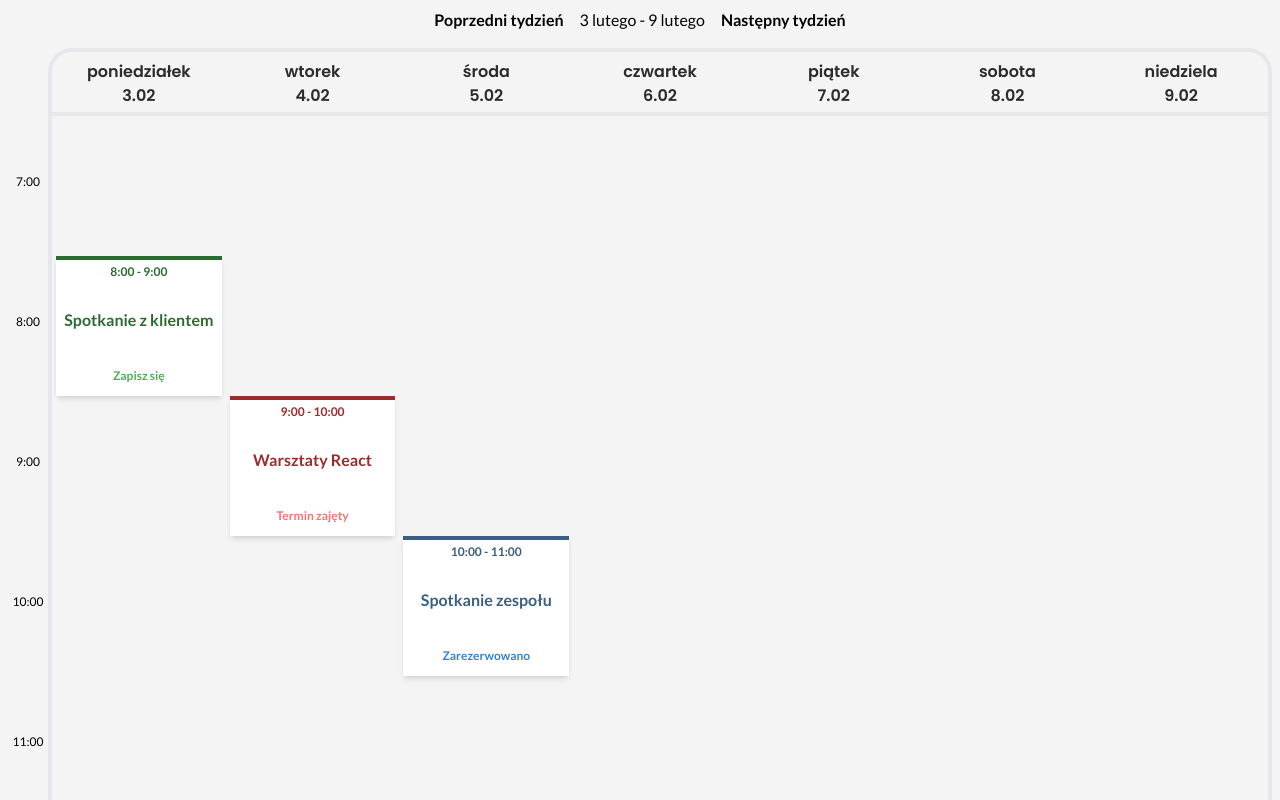
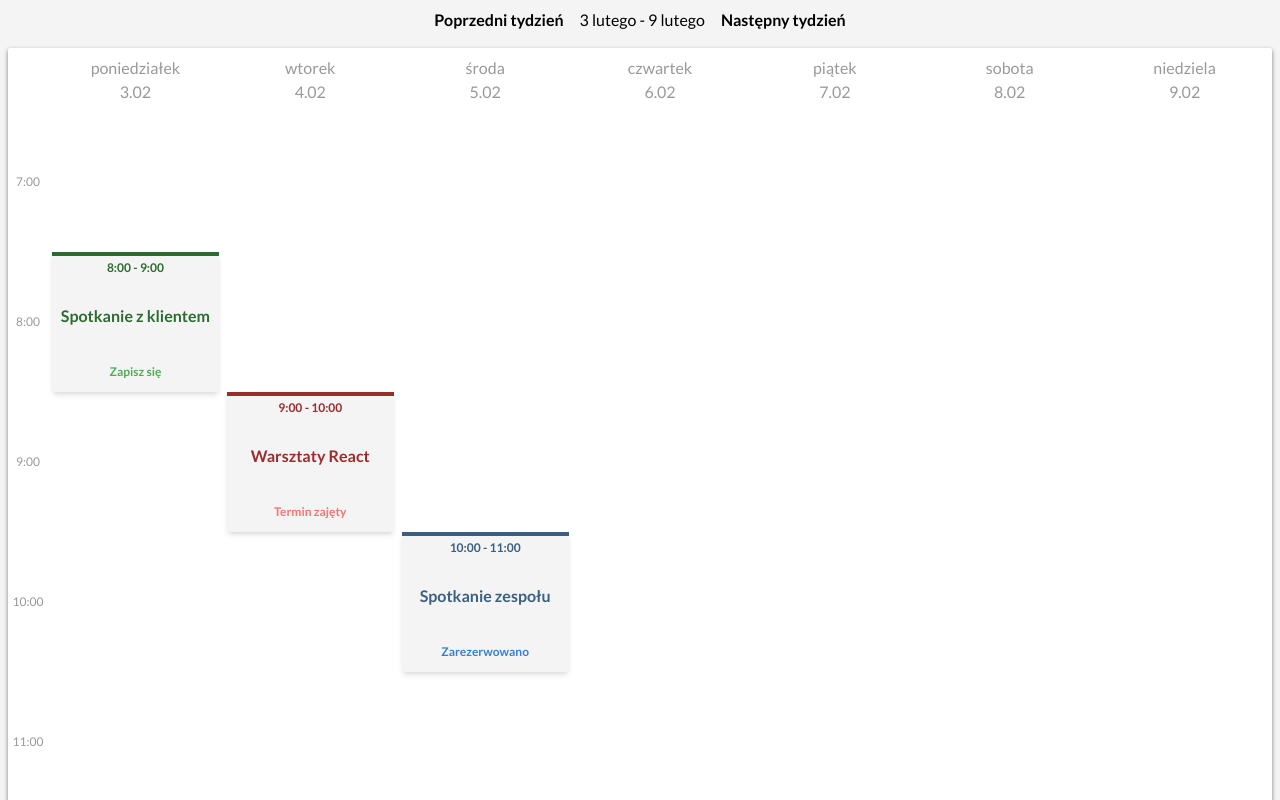
Before and after one commit to Jnlietta/weekly-calendar, a React (Create React App) app: page / in a window 1280 px wide. Shown: the top 800 px of the page. Built offline with nearby package versions, Linux system fonts and the light colour scheme.

Commit message:
Fix colors and complete look of DayCell, TimeColumn and calendar class

```diff
--- a/src/components/DayCell/DayCell.tsx
+++ b/src/components/DayCell/DayCell.tsx
@@ -8,7 +8,7 @@ interface DayCellProps {
 const DayCell: React.FC<DayCellProps> = ({ date }) => {
 
 return (
-  <div className="day-cell  border-b-4 p-2 h-[64px] text-dark whitespace-pre-line">
+  <div className="day-cell p-2 h-[64px] text-lightText whitespace-pre-line">
     <h2>{formatDateLong(date)}</h2>
   </div>
   );
--- a/src/components/EventCell/EventCell.tsx
+++ b/src/components/EventCell/EventCell.tsx
@@ -22,7 +22,7 @@ const EventCell: React.FC<EventCellProps> = ({event, eventIndex, columnHours}) =
         <div
             key={eventIndex}
             className={`event-cell flex flex-col place-content-between  text-center font-bold p-1 absolute
-                shadow-md cursor-pointer select-none flex-shrink-0 w-24 h-24 bg-white border-t-4
+                shadow-md cursor-pointer select-none flex-shrink-0 w-24 h-24 bg-background border-t-4
                 ${isFree ? 'border-t-free-800 text-free-800' : ''}
                 ${isBooked ? 'border-t-booked-800 text-booked-800' : ''}
                 ${isBusy ? 'border-t-busy-800 text-busy-800' : ''}`
--- a/src/components/TimeColumn/TimeColumn.tsx
+++ b/src/components/TimeColumn/TimeColumn.tsx
@@ -8,7 +8,7 @@ const TimeColumn: React.FC<TimeColumnProps> = ({ hours }) => {
     const hourHeight = 140;
 
     return (
-        <div className="time-column flex flex-col w-10 text-xs mt-[64px]">
+        <div className="time-column flex flex-col w-10 text-xs mt-[64px] text-lightText">
         {hours.map((hour) => (
             <div key={hour} className="flex items-center justify-center" style={{ height: `${hourHeight}px` }}>
             {hour}:00
--- a/src/components/WeekSelector/WeekSelector.tsx
+++ b/src/components/WeekSelector/WeekSelector.tsx
@@ -23,7 +23,7 @@ const WeekSelector: React.FC<WeekSelectorProps> = ({ onChangeWeek, currentWeekSt
     };
 
     return (
-        <div className="flex justify-between items-center gap-4">
+        <div className="week-selector flex justify-between items-center gap-4">
         <button onClick={handlePrevWeek} className='font-bold'>Poprzedni tydzień</button>
         <span>{startDayFormated} - {endDayFormated}</span>
         <button onClick={handleNextWeek} className='font-bold'>Następny tydzień</button>
--- a/src/components/WeeklyCalendar/WeeklyCalendar.tsx
+++ b/src/components/WeeklyCalendar/WeeklyCalendar.tsx
@@ -44,16 +44,16 @@ const WeeklyCalendar: React.FC = () => {
   );
 
   return (
-    <div className="weekly-calendar flex flex-col items-center gap-4 p-2 bg-background">
+    <div className="weekly-calendar flex flex-col items-center gap-4 p-2">
       <WeekSelector
         onChangeWeek={handleWeekChange}
         currentWeekStartDate={currentWeekStartDate}
       />
 
-      <div className='flex w-full'>
+      <div className='calendar-container flex w-full rounded-sm bg-white shadow-[0px_2px_4px_0px_rgba(0,0,0,0.5)]'>
         <TimeColumn hours={columnHours} />
 
-        <div className="calendar grid grid-cols-7 flex-1 border-4 rounded-3xl overflow-hidden">
+        <div className="calendar grid grid-cols-7 flex-1 overflow-hidden">
           {currentWeek.map((day, index) => (
             <div key={index} className="calendar-column text-center">
               <DayCell date={day} />
--- a/src/index.css
+++ b/src/index.css
@@ -4,8 +4,9 @@
 
 body {
     @apply font-bodyLato;
+    @apply bg-background;
   }
 
-h2 {
-    @apply font-bold font-header;
-  }
+/* h2 {
+    @apply font-bold font-heading;
+  } */
--- a/tailwind.config.js
+++ b/tailwind.config.js
@@ -22,6 +22,7 @@ module.exports = {
           800: '#9B2C2C',  // Very dark red
         },
         background: '#F4F4F4',  // Gray (background)
+        lightText: '#999999',  // White
         dark: '#2C2C2C',  // Dark gray (text)
         highlight: '#FFD700',  // Gold
         danger: '#F44336',  // Red
```
